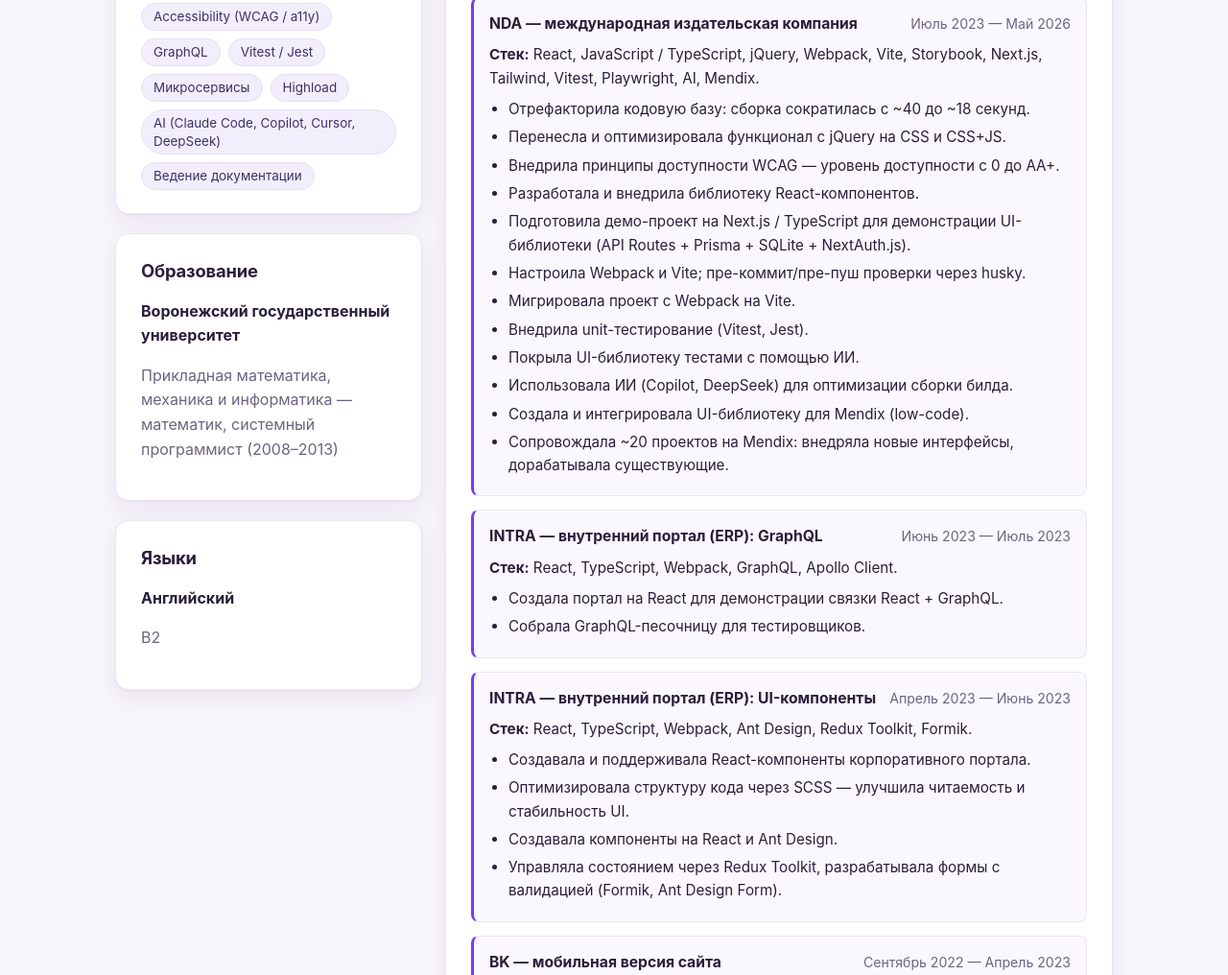
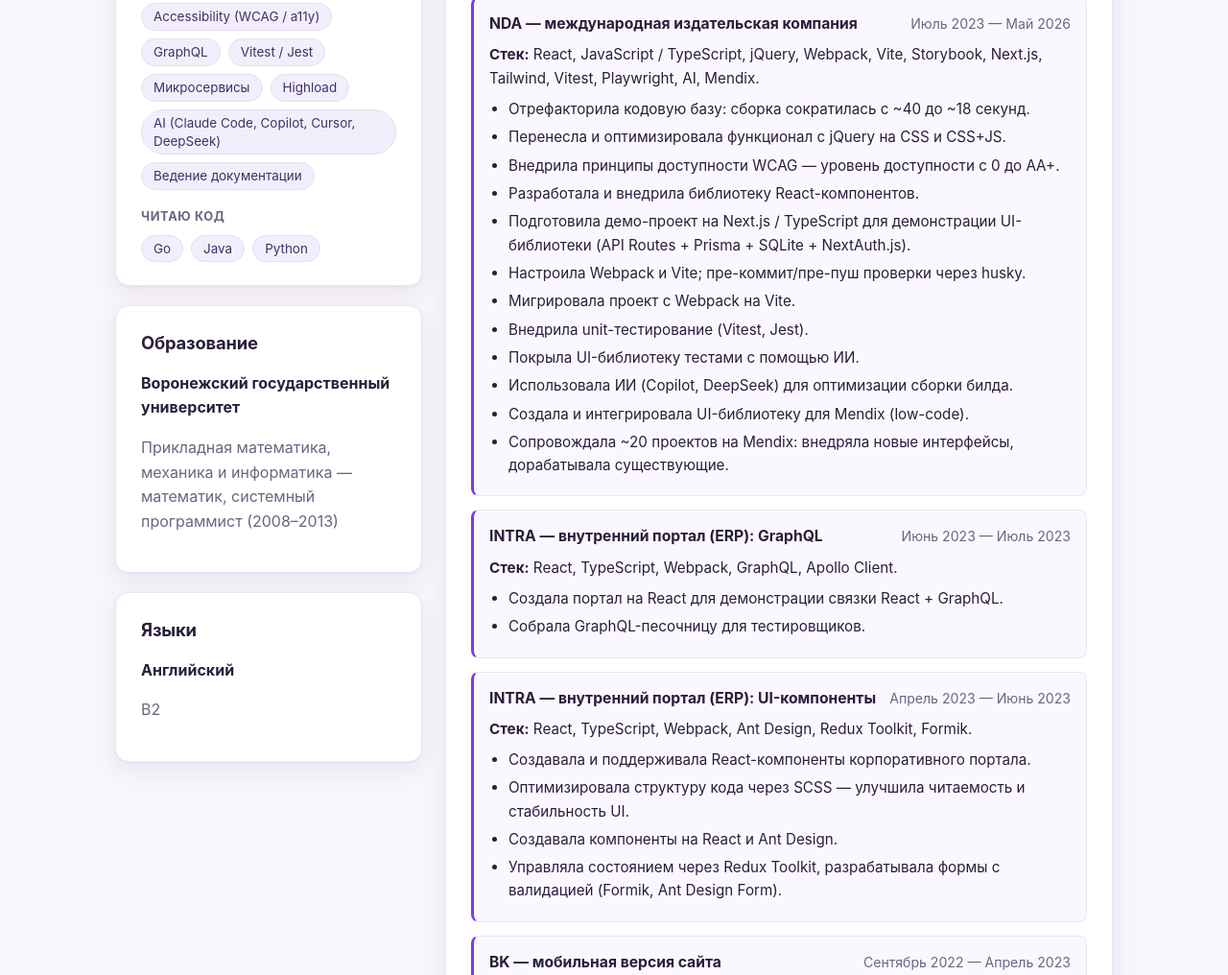
Before and after one commit to mizeracl/mizeracl.github.io, a plain HTML site: page index.html in a window 1280 px wide. Shown: the part 1036-2052 px from the top of the page at 96% size. Drawn offline with Linux system fonts and the light colour scheme.

Commit message:
Добавлен блок «Читаю код» (Go, Java, Python)

```diff
--- a/index.html
+++ b/index.html
@@ -71,6 +71,10 @@
             <li>Accessibility (WCAG / a11y)</li><li>GraphQL</li><li>Vitest / Jest</li>
             <li>Микросервисы</li><li>Highload</li>
             <li>AI (Claude Code, Copilot, Cursor, DeepSeek)</li><li>Ведение документации</li>
+          </ul>
+          <h3 class="card__sub">Читаю код</h3>
+          <ul class="tags">
+            <li>Go</li><li>Java</li><li>Python</li>
           </ul>
         </section>
 
```
